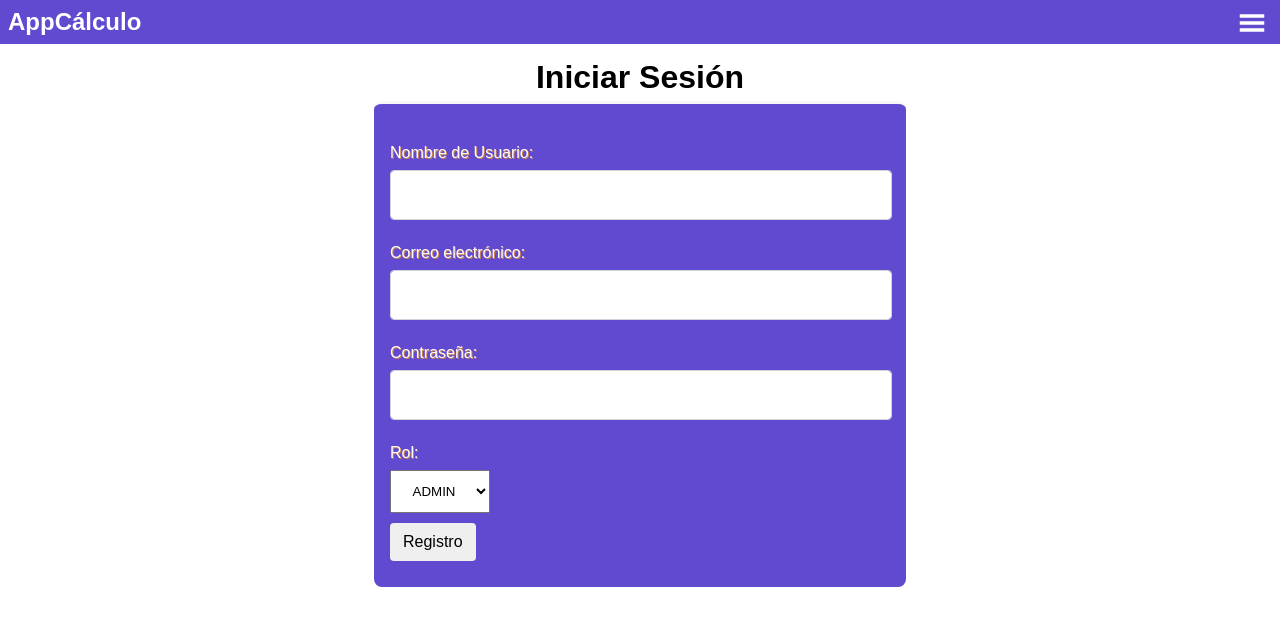
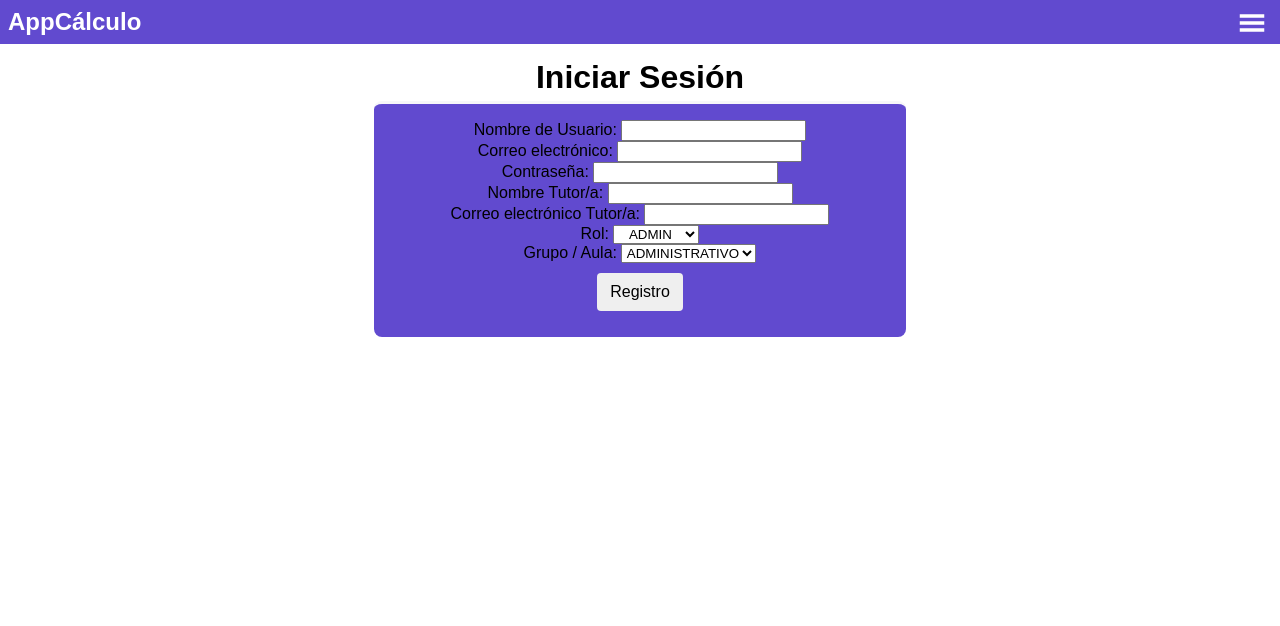
Before and after one commit to KeywizZ/AppCalculo, a React (Create React App) app: page /register in a window 1280 px wide. Shown: the top 626 px of the page. Built offline with nearby package versions, Linux system fonts and the light colour scheme; a web font is replaced by a local one.

Commit message:
form connects to api

```diff
--- a/src/components/Profile/Porfile.jsx
+++ b/src/components/Profile/Porfile.jsx
@@ -26,7 +26,7 @@ export const Porfile = () => {
     <div className="user-profile">
       <div className="profile-info">
         <p className="info-user">
-          Bienvenido <b>{user.name}</b>, tu cuenta es de {user.role}
+          Bienvenido <b>{user.name}</b >, tu cuenta es de {user.role}
         </p>
 
         {(user.type === "STUDENT" || "ADMIN") && (
--- a/src/components/RegisterForm/RegisterForm.jsx
+++ b/src/components/RegisterForm/RegisterForm.jsx
@@ -16,17 +16,8 @@ export const RegisterForm = () => {
 
   const onSubmit = (formData, e) => {
     e.preventDefault();
-    /*    console.log(e.target.elements.name.value);
-    console.log(e.target.name.value) ; */
 
-    emailjs
-      .sendForm(
-        "service_q51kznk",
-        "template_2wp305r",
-        form.current,
-        "JtsjEFNXDwJJYbZ46"
-      )
-      .then(
+    emailjs.sendForm("service_q51kznk", "template_2wp305r", form.current, "JtsjEFNXDwJJYbZ46").then(
       (result) => {
         console.log(result.text);
         alert("Usuario registrado con exito");
@@ -45,50 +36,68 @@ export const RegisterForm = () => {
   };
 
   return (
-    <form
-      className="container-form"
-      ref={form}
-      onSubmit={handleSubmit(onSubmit)}
-    >
-      <div className="user-input">
+    <form className="container-form" ref={form} onSubmit={handleSubmit(onSubmit)}>
+      <div className="form-input">
         <label>Nombre de Usuario: </label>
-        <input
-          type="text"
-          name="user_name"
-          {...register("user_name", { required: true })}
-        />
+        <input type="text" name="user_name" {...register("name", { required: true })} />
       </div>
-      <div className="pass-input">
+      <div className="form-input">
         <label>Correo electrónico: </label>
         <input
           type="email"
           name="user_email"
-          {...register("user_email", {
+          {...register("email", {
             required: true,
             pattern: /^[A-Z0-9._%+-]+@[A-Z0-9.-]+\.[A-Z]{2,4}$/i,
           })}
         />
+      </div>
+      <div className="form-input">
         <label>Contraseña: </label>
         <input
           type="password"
           name="user_password"
-          {...register("user_password", {
+          {...register("password", {
             required: true,
-            pattern:
-              /^(?=.*[a-z])(?=.*[A-Z])(?=.*[0-9])(?=.*[!@#$%^&*_=+-]).{8,12}$/,
+            pattern: /^(?=.*[a-z])(?=.*[A-Z])(?=.*[0-9])(?=.*[!@#$%^&*_=+-]).{8,12}$/,
           })}
         />
       </div>
-      <div className="form-role">
+      <div className="form-input">
+        <label>Nombre Tutor/a: </label>
+        <input type="text" name="guardian_name" {...register("guardianName")} />
+      </div>
+      <div className="form-input">
+        <label>Correo electrónico Tutor/a: </label>
+        <input
+          type="email"
+          name="guardian_email"
+          {...register("guardianEmail", {
+            pattern: /^[A-Z0-9._%+-]+@[A-Z0-9.-]+\.[A-Z]{2,4}$/i,
+          })}
+        />
+      </div>
+      <div className="form-drop">
         <label>Rol: </label>
         <select {...register("role", { require: true })}>
           <option>ADMIN</option>
           <option>STUDENT</option>
-          <option>GUARDIANS</option>
           <option>TEACHER</option>
         </select>
+      </div>
+      <div className="form-drop">
+        <label>Grupo / Aula: </label>
+        <select {...register("group", { require: true })}>
+          <option>ADMINISTRATIVO</option>
+          <option>1EP</option>
+          <option>2EP</option>
+          <option>3EP</option>
+          <option>4EP</option>
+          <option>5EP</option>
+          <option>6EP</option>
+        </select>
+      </div>
       <button className="btn">Registro</button>
-      </div>
     </form>
   );
 };
```
Lines whose indentation alone changed are shown as unchanged.
